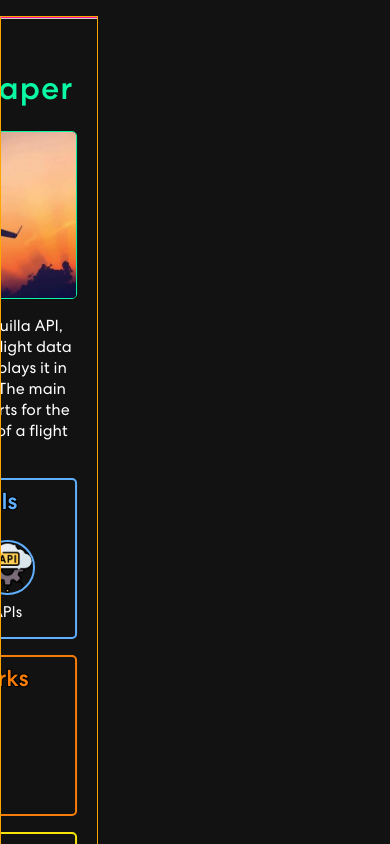
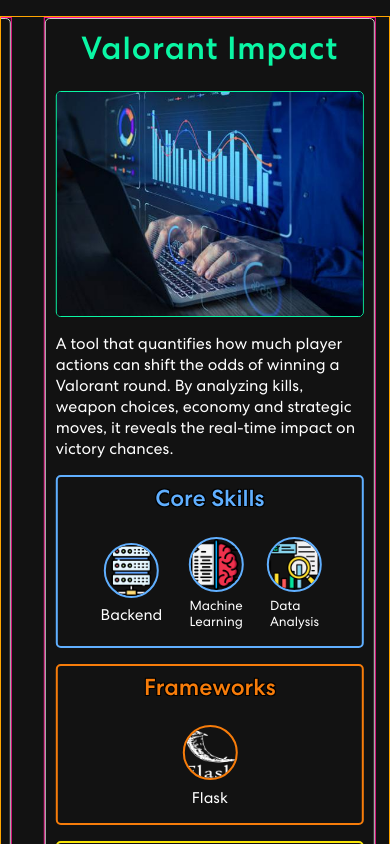
Before and after one commit to mateusb12/mateus_portfolio, a React (Create React App) app: page /mateus_portfolio/customcarousel in a window 390 px wide. Shown: the top 844 px of the page. Built offline with nearby package versions, Linux system fonts and the light colour scheme.

Commit message:
responsive adjustments for carousel

```diff
--- a/src/components/Projects/CustomCarousel.css
+++ b/src/components/Projects/CustomCarousel.css
@@ -133,3 +133,9 @@
 .carousel-nav-button:hover {
     background-color: #4B5563;
 }
+
+@media (max-width: 700px) {
+    .carousel-inner {
+        width: 100%;
+    }
+}
--- a/src/components/Projects/ProjectCard.css
+++ b/src/components/Projects/ProjectCard.css
@@ -3,7 +3,7 @@
 .project-card {
     width: 330px;
     border: 1px solid var(--border-color);
-    padding: 50px;
+    padding: 10px;
     border-radius: var(--border-radius-small);
     background-color: var(--background-dark);
 }
```
